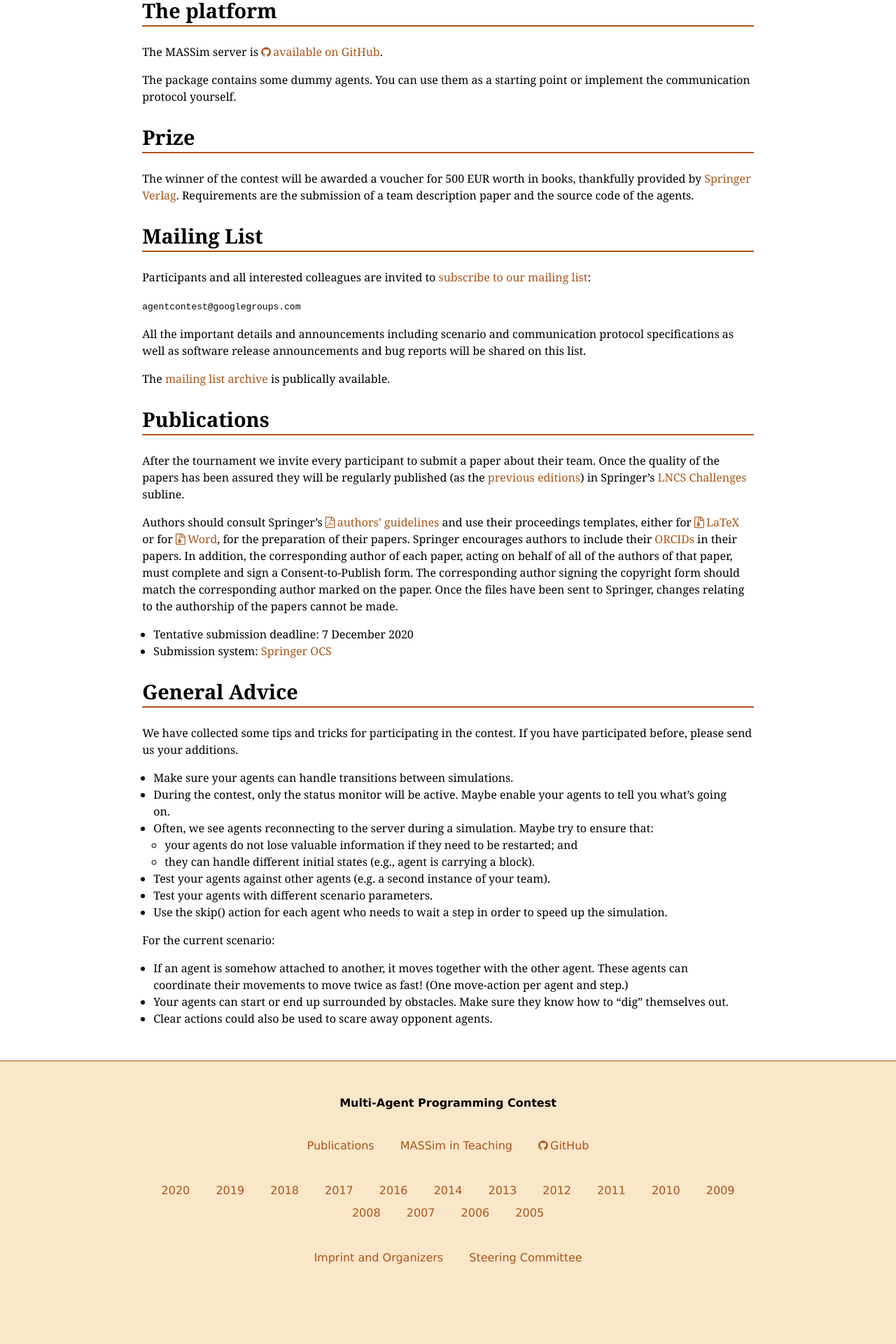
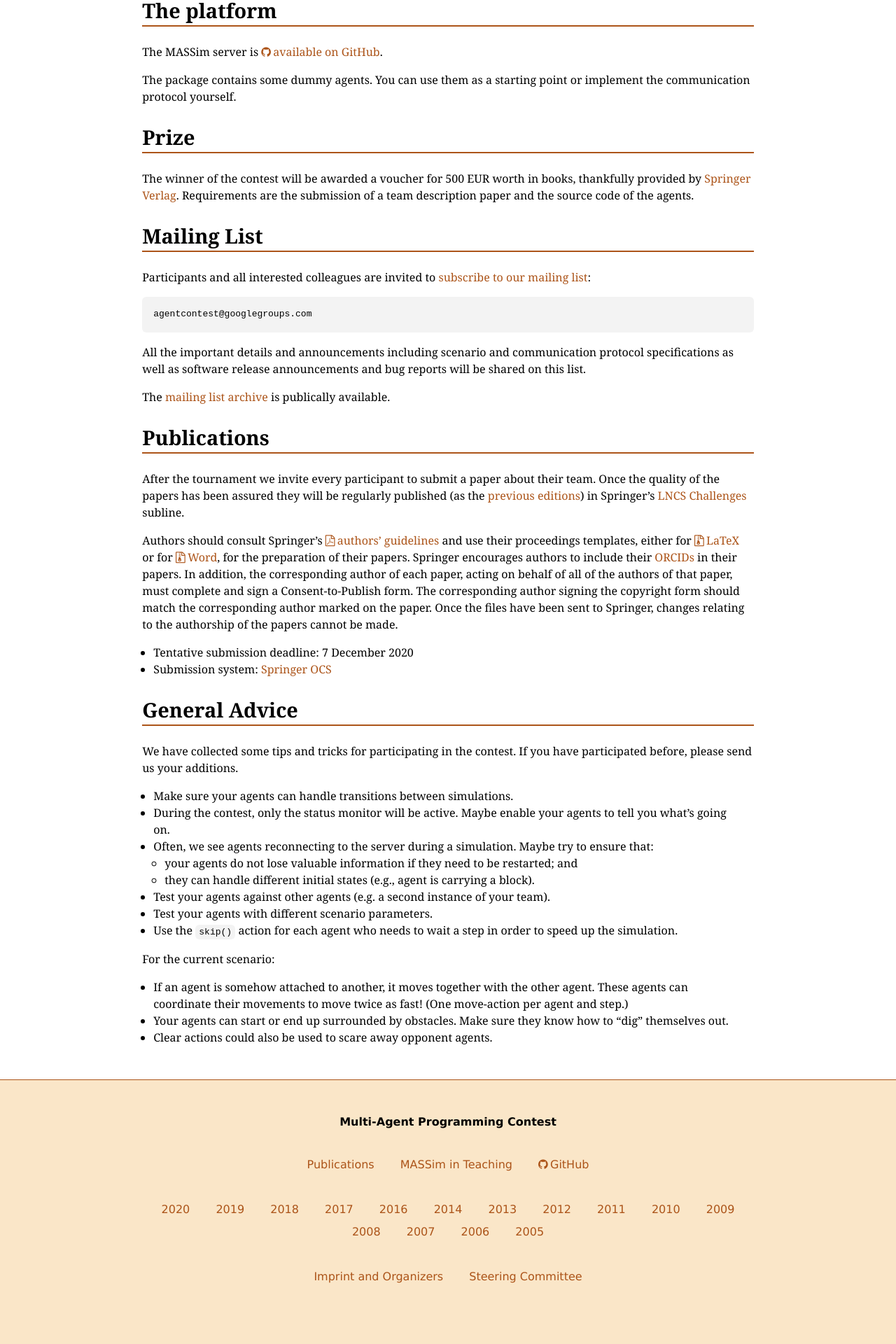
Before and after one commit to agentcontest/agentcontest.github.io, a Jekyll site: the page built from 2020/index.md, in a window 1280 px wide. Shown: the part 1187-3107 px from the top of the page at 70% size. Built offline with Jekyll 4.4.1, drawn with Linux system fonts in a browser that asks for light colours; before the commit the page ends 3080 px from its top, so only the background shows below that.

Commit message:
improve style of code

````diff
--- a/2020/index.md
+++ b/2020/index.md
@@ -48,7 +48,9 @@ Mailing List
 Participants and all interested colleagues are invited to
 [subscribe to our mailing list](https://groups.google.com/forum/#!forum/agentcontest):
 
-`agentcontest@googlegroups.com`
+```
+agentcontest@googlegroups.com
+```
 
 All the important details and announcements including scenario and
 communication protocol specifications as well as software release announcements
@@ -81,7 +83,7 @@ We have collected some tips and tricks for participating in the contest. If you
     - they can handle different initial states (e.g., agent is carrying a block).
 - Test your agents against other agents (e.g. a second instance of your team).
 - Test your agents with different scenario parameters.
-- Use the skip() action for each agent who needs to wait a step in order to speed up the simulation.
+- Use the `skip()` action for each agent who needs to wait a step in order to speed up the simulation.
 
 For the current scenario:
 
--- a/css/main.scss
+++ b/css/main.scss
@@ -206,6 +206,23 @@ td, th {
   padding: 0.5em;
 }
 
+code {
+  padding: .2em .4em;
+  margin: 0;
+}
+pre {
+  code {
+    padding: 0;
+  }
+  padding: 16px;
+  overflow: auto;
+  line-height: 1.45;
+}
+pre, code {
+  background-color: #f3f3f3;
+  border-radius: 6px;
+}
+
 .actions {
   text-align: center;
   a {
````
Also changed, not shown: 2017/index.md (+3 -1 lines), 2018/index.md (+3 -1 lines), 2019/index.md (+3 -1 lines), imprint.md (+3 -1 lines).
